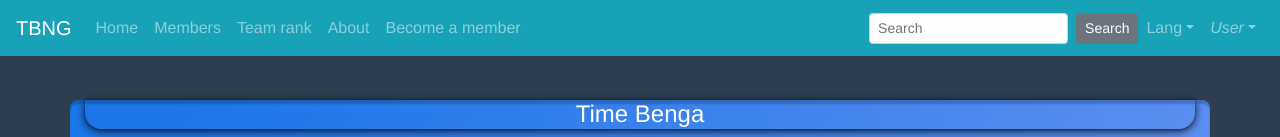
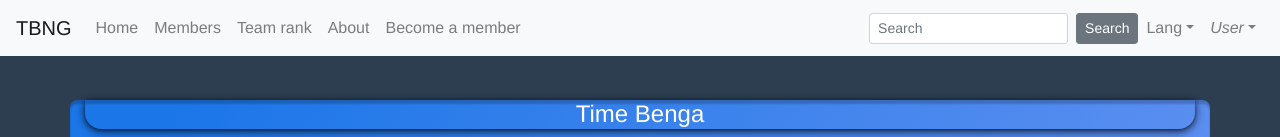
Before and after one commit to VictorDegaspari/TBNG-front-end, a Vue app: page / in a window 1280 px wide. Shown: the top 137 px of the page. Built offline with nearby package versions, Linux system fonts and the light colour scheme.

Commit message:
fix menu color

```diff
--- a/src/components/Vmenu.vue
+++ b/src/components/Vmenu.vue
@@ -1,7 +1,7 @@
 <template>
   <div>
     <h1 class="main-top"><img src="../assets/controll.svg" /></h1>
-    <b-navbar toggleable="lg" type="dark" variant="info">
+    <b-navbar toggleable="lg" type="light" variant="light">
       <b-navbar-brand>TBNG</b-navbar-brand>
 
       <b-navbar-toggle target="nav-collapse"></b-navbar-toggle>
```
